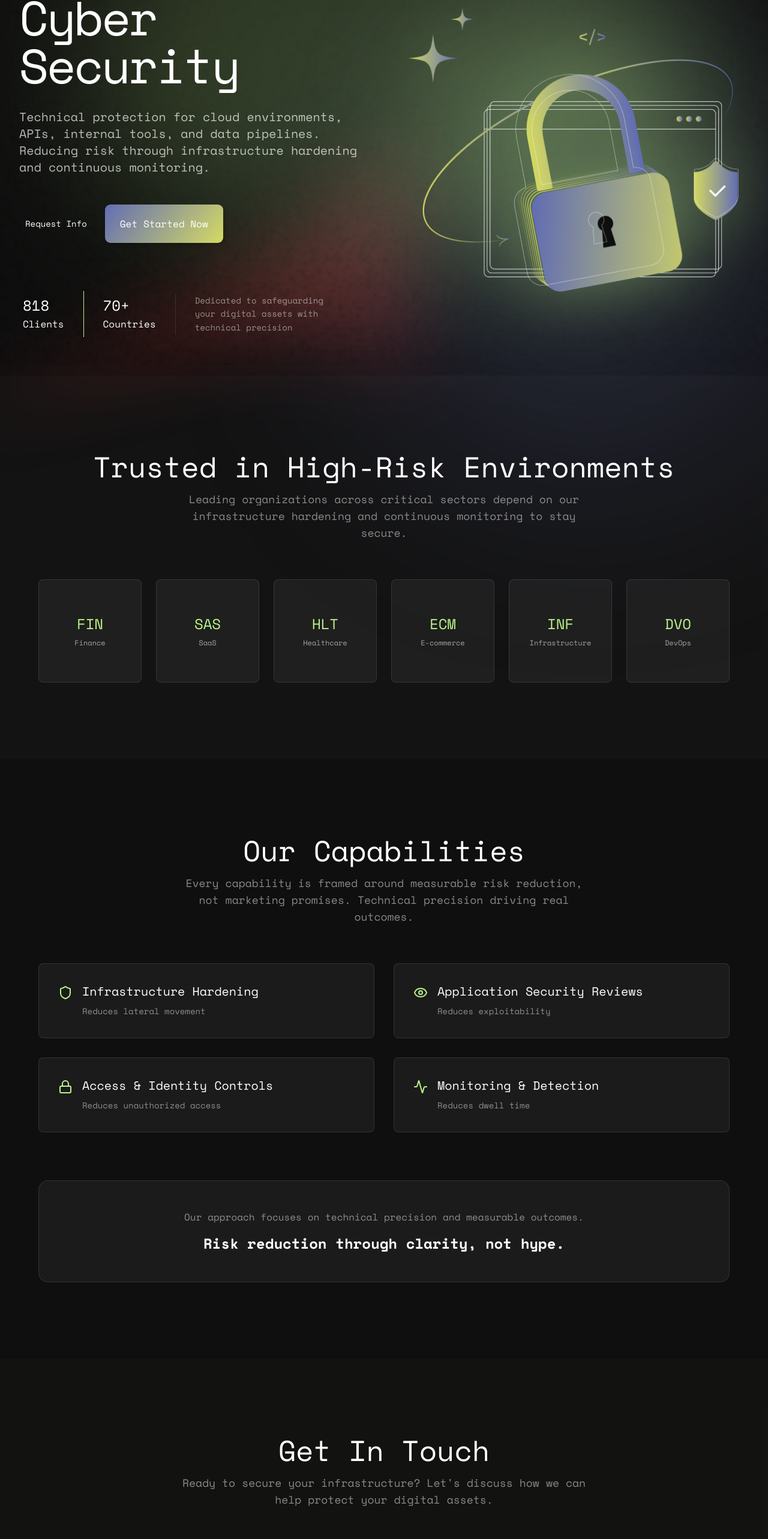
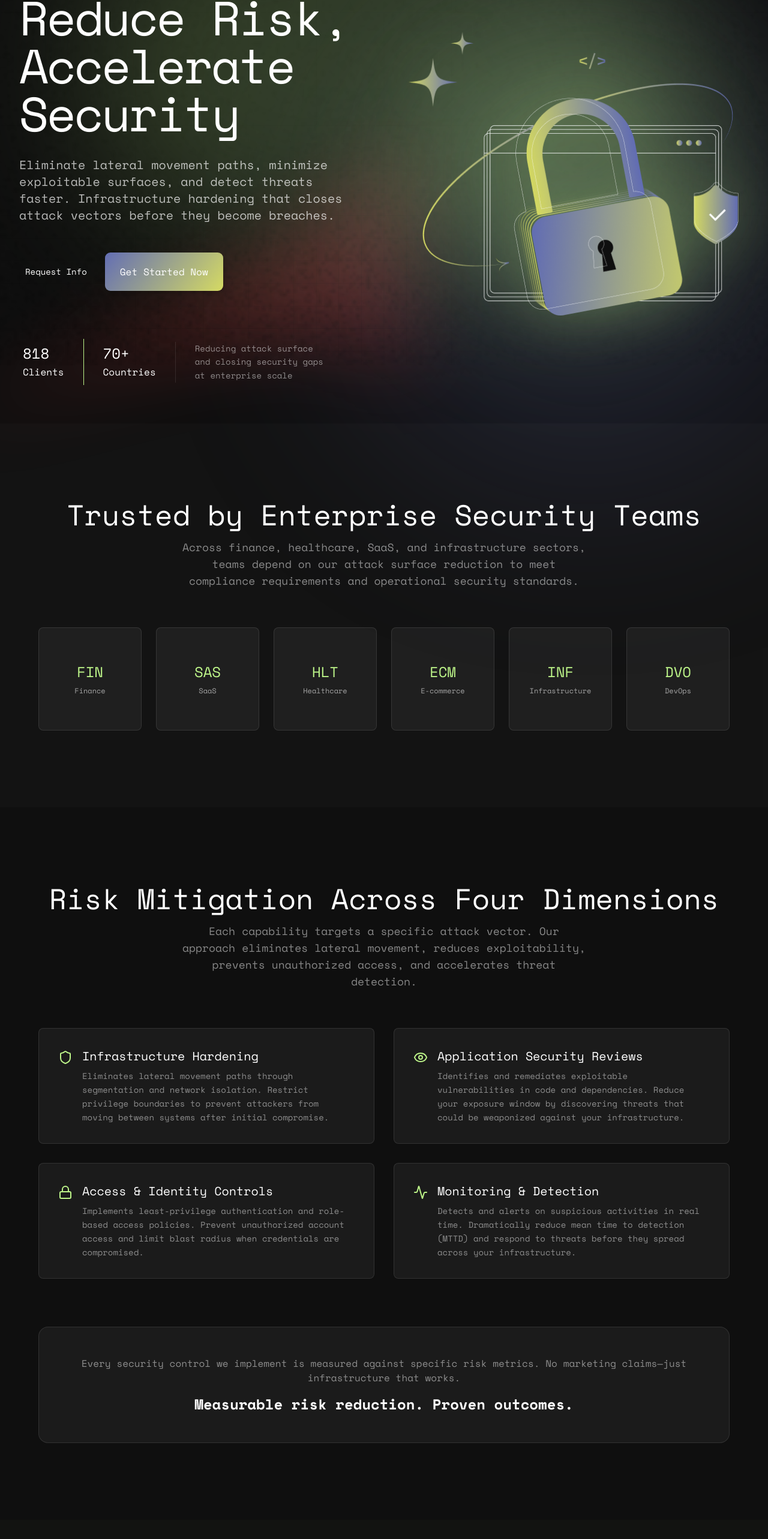
Before and after one commit to jakekirkman04/Cyber-1, a React (Vite) app: page / in a window 1280 px wide. Shown: the part 191-2757 px from the top of the page at 60% size. Built offline with nearby package versions, Linux system fonts and the light colour scheme.

Commit message:
Updated Merged.tsx

```diff
--- a/src/screens/Merged/Merged.tsx
+++ b/src/screens/Merged/Merged.tsx
@@ -30,22 +30,22 @@ const sectors = [
 const capabilities = [
     {
         title: "Infrastructure Hardening",
-        description: "Reduces lateral movement",
+        description: "Eliminates lateral movement paths through segmentation and network isolation. Restrict privilege boundaries to prevent attackers from moving between systems after initial compromise.",
         icon: Shield,
     },
     {
         title: "Application Security Reviews",
-        description: "Reduces exploitability",
+        description: "Identifies and remediates exploitable vulnerabilities in code and dependencies. Reduce your exposure window by discovering threats that could be weaponized against your infrastructure.",
         icon: Eye,
     },
     {
         title: "Access & Identity Controls",
-        description: "Reduces unauthorized access",
+        description: "Implements least-privilege authentication and role-based access policies. Prevent unauthorized account access and limit blast radius when credentials are compromised.",
         icon: Lock,
     },
     {
         title: "Monitoring & Detection",
-        description: "Reduces dwell time",
+        description: "Detects and alerts on suspicious activities in real time. Dramatically reduce mean time to detection (MTTD) and respond to threats before they spread across your infrastructure.",
         icon: Activity,
     },
 ];
@@ -163,15 +163,15 @@ export const Merged = (): JSX.Element => {
                 {/* Hero Content */}
                 <div className={`flex-1 text-center lg:text-left transition-all duration-1000 ${heroAnimation.isVisible ? 'opacity-100 translate-y-0' : 'opacity-0 translate-y-10'}`}>
                     <div className="mb-8 text-sm font-medium text-[#bdf589] uppercase tracking-[0.2em] [font-family:'Space_Mono',Helvetica]">
-                        Security Architecture
+                        Attack Surface Reduction
                     </div>
 
                     <h1 className="[font-family:'Space_Mono',Helvetica] font-normal text-white text-5xl md:text-7xl lg:text-[80px] tracking-[-0.04em] leading-[1.1] mb-8">
-                        Cyber Security
+                        Reduce Risk, Accelerate Security
                     </h1>
 
                     <p className="text-lg md:text-xl text-white/70 mb-12 leading-relaxed [font-family:'Space_Mono',Helvetica] max-w-xl">
-                        Technical protection for cloud environments, APIs, internal tools, and data pipelines. Reducing risk through infrastructure hardening and continuous monitoring.
+                        Eliminate lateral movement paths, minimize exploitable surfaces, and detect threats faster. Infrastructure hardening that closes attack vectors before they become breaches.
                     </p>
 
                     <div className="flex flex-col sm:flex-row gap-5 justify-center lg:justify-start items-center mb-20">
@@ -205,9 +205,9 @@ export const Merged = (): JSX.Element => {
 
                             <div className="pl-8 inline-flex flex-col items-start justify-center gap-[5px] relative border-l border-white/10">
                                 <p className="leading-relaxed [font-family:'Space_Mono',Helvetica] font-normal text-white/50 text-sm tracking-[0]">
-                                    Dedicated to safeguarding<br />
-                                    your digital assets with<br />
-                                    technical precision
+                                    Reducing attack surface<br />
+                                    and closing security gaps<br />
+                                    at enterprise scale
                                 </p>
                             </div>
                         </div>
@@ -231,8 +231,8 @@ export const Merged = (): JSX.Element => {
             <section id="sectors" ref={sectorsAnimation.ref} className="relative z-10 w-full py-32 px-8 bg-white/[0.02]">
                 <div className={`max-w-6xl mx-auto transition-all duration-1000 ${sectorsAnimation.isVisible ? 'opacity-100 translate-y-0' : 'opacity-0 translate-y-10'}`}>
                     <SectionHeader
-                        title="Trusted in High-Risk Environments"
-                        description="Leading organizations across critical sectors depend on our infrastructure hardening and continuous monitoring to stay secure."
+                        title="Trusted by Enterprise Security Teams"
+                        description="Across finance, healthcare, SaaS, and infrastructure sectors, teams depend on our attack surface reduction to meet compliance requirements and operational security standards."
                     />
 
                     <div className="grid grid-cols-2 sm:grid-cols-3 lg:grid-cols-6 gap-6">
@@ -247,8 +247,8 @@ export const Merged = (): JSX.Element => {
             <section id="capabilities" ref={capabilitiesAnimation.ref} className="relative z-10 w-full py-32 px-8">
                 <div className={`max-w-6xl mx-auto transition-all duration-1000 ${capabilitiesAnimation.isVisible ? 'opacity-100 translate-y-0' : 'opacity-0 translate-y-10'}`}>
                     <SectionHeader
-                        title="Our Capabilities"
-                        description="Every capability is framed around measurable risk reduction, not marketing promises. Technical precision driving real outcomes."
+                        title="Risk Mitigation Across Four Dimensions"
+                        description="Each capability targets a specific attack vector. Our approach eliminates lateral movement, reduces exploitability, prevents unauthorized access, and accelerates threat detection."
                     />
 
                     <div className="grid grid-cols-1 md:grid-cols-2 gap-8">
@@ -259,10 +259,10 @@ export const Merged = (): JSX.Element => {
 
                     <div className="mt-20 bg-white/5 border border-white/10 rounded-2xl p-12 text-center group hover:border-[#bdf589]/30 transition-colors">
                         <p className="text-white/50 text-base mb-4 [font-family:'Space_Mono',Helvetica] group-hover:text-white/80 transition-colors">
-                            Our approach focuses on technical precision and measurable outcomes.
+                            Every security control we implement is measured against specific risk metrics. No marketing claims—just infrastructure that works.
                         </p>
                         <p className="text-xl md:text-2xl text-white [font-family:'Space_Mono',Helvetica] font-bold">
-                            Risk reduction through clarity, not hype.
+                            Measurable risk reduction. Proven outcomes.
                         </p>
                     </div>
                 </div>
@@ -272,8 +272,8 @@ export const Merged = (): JSX.Element => {
             <section id="contact" ref={contactAnimation.ref} className="relative z-10 w-full py-32 px-8 bg-[#bdf589]/[0.02]">
                 <div className={`max-w-4xl mx-auto transition-all duration-1000 ${contactAnimation.isVisible ? 'opacity-100 translate-y-0' : 'opacity-0 translate-y-10'}`}>
                     <SectionHeader
-                        title="Get In Touch"
-                        description="Ready to secure your infrastructure? Let's discuss how we can help protect your digital assets."
+                        title="Start Your Risk Assessment"
+                        description="Understand your current attack surface. We'll help identify where you're exposed and the fastest path to meaningful risk reduction."
                     />
                     <ContactForm />
                 </div>
--- a/src/screens/Merged/components/CapabilityCard.tsx
+++ b/src/screens/Merged/components/CapabilityCard.tsx
@@ -21,7 +21,7 @@ export const CapabilityCard = ({ title, description, icon: Icon, index }: Capabi
                     <h3 className="text-xl [font-family:'Space_Mono',Helvetica] font-normal text-white mb-2">
                         {title}
                     </h3>
-                    <p className="text-sm text-white/50 leading-relaxed [font-family:'Space_Mono',Helvetica]">
+                    <p className="text-sm text-white/50 leading-relaxed [font-family:'Space_Mono',Helvetica] group-hover:text-white/70 transition-colors">
                         {description}
                     </p>
                 </div>
```
